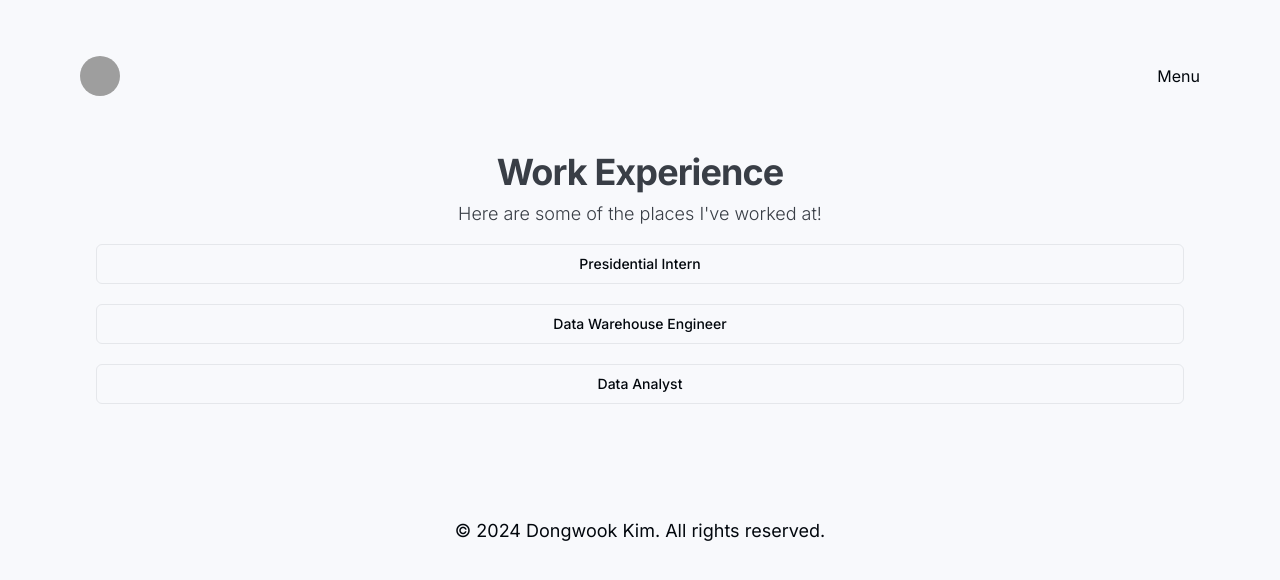
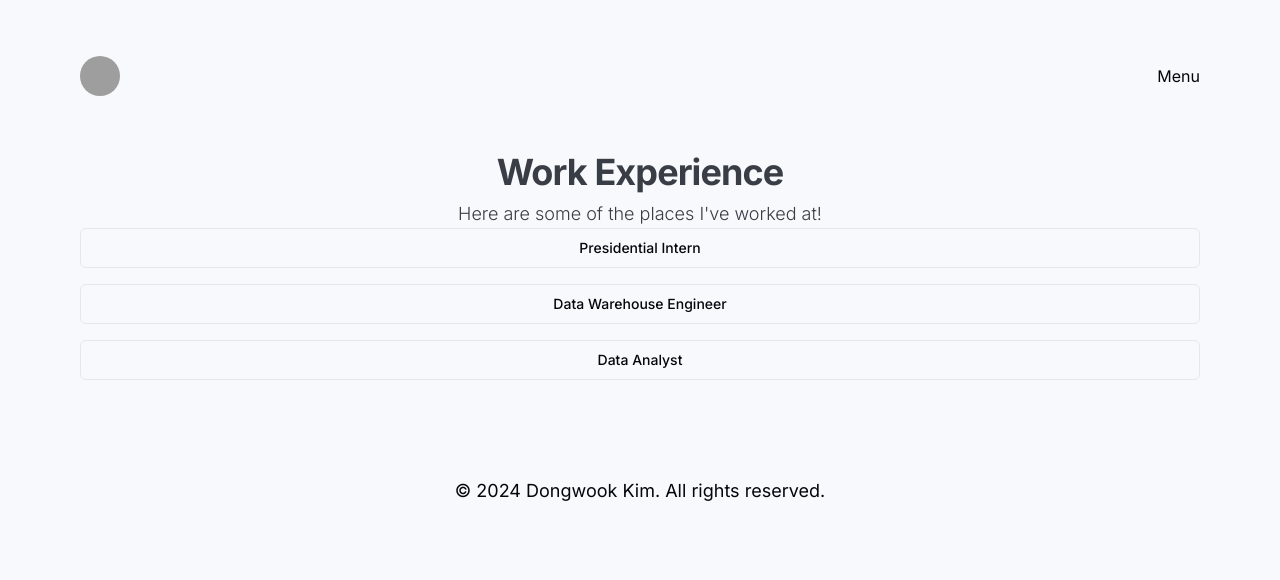
Before and after one commit to dwk601/next-portfolio, a Next.js app: page /experience in a window 1280 px wide. Shown: the top 580 px of the page. Built offline with nearby package versions, Linux system fonts and the light colour scheme; grey boxes are pictures that could not be loaded.

Commit message:
Update drawer-container styles

```diff
--- a/src/app/globals.css
+++ b/src/app/globals.css
@@ -89,5 +89,5 @@ footer {
   @apply p-4 sm:p-0;
 }
 .drawer-container {
-  @apply p-4 flex flex-col gap-5;
+  @apply p-4 sm:p-0 flex flex-col gap-4;
 }
```
